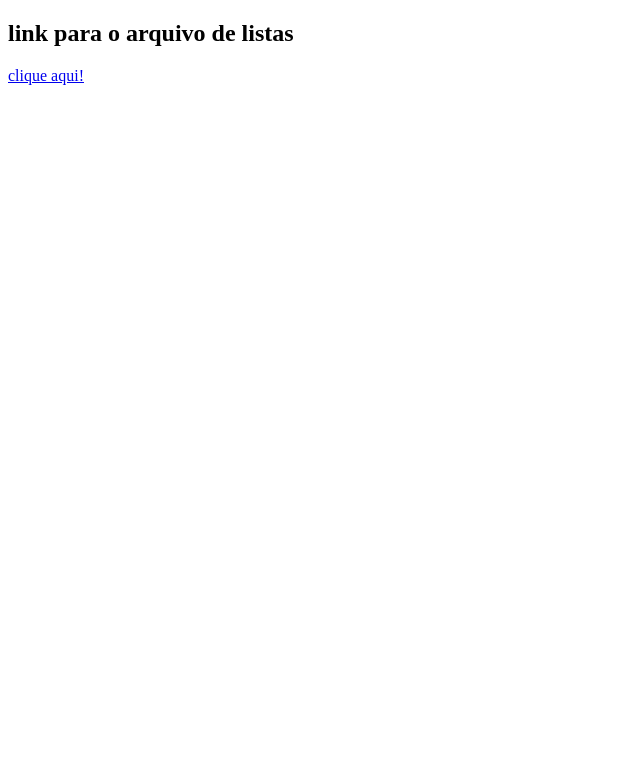
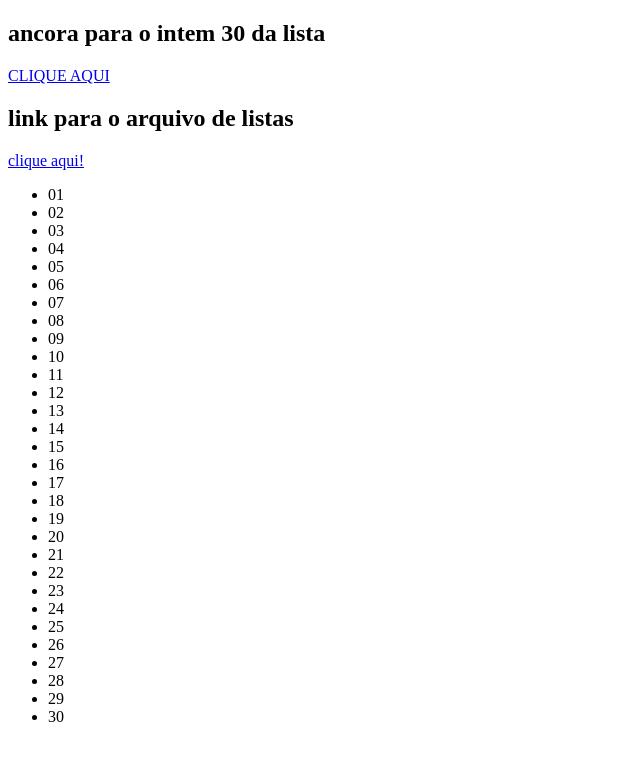
Before and after one commit to PauloVictor24/HTML, a plain HTML site: page aula10.17/link.html in a window 1280 px wide. Shown: the whole page, without its empty margins (0-640 px from the left). Drawn offline with Linux system fonts and the light colour scheme.

Commit message:
adicionado link para linha 30

```diff
--- a/aula10.17/link.html
+++ b/aula10.17/link.html
@@ -6,8 +6,43 @@
     <title>Document</title>
 </head>
 <body>
+   <h2>ancora para o intem 30 da lista</h2>
+   <a href="#li30">CLIQUE AQUI</a>
     <!--link para o aquivo link.html-->
     <h2>link para o arquivo de listas</h2>
  <a href="./listas.html">clique aqui!</a>
+ <ul>
+    <li>01</li>
+    <li>02</li>
+    <li>03</li>
+    <li>04</li>
+    <li>05</li>
+    <li>06</li>
+    <li>07</li>
+    <li>08</li>
+    <li>09</li>
+    <li>10</li>
+    <li>11</li>
+    <li>12</li>
+    <li>13</li>
+    <li>14</li>
+    <li>15</li>
+    <li>16</li>
+    <li>17</li>
+    <li>18</li>
+    <li>19</li>
+    <li>20</li>
+    <li>21</li>
+    <li>22</li>
+    <li>23</li>
+    <li>24</li>
+    <li>25</li>
+    <li>26</li>
+    <li>27</li>
+    <li>28</li>
+    <li>29</li>
+    <li id="li30">30</li>
+
+ </ul>
 </body>
 </html>
```
